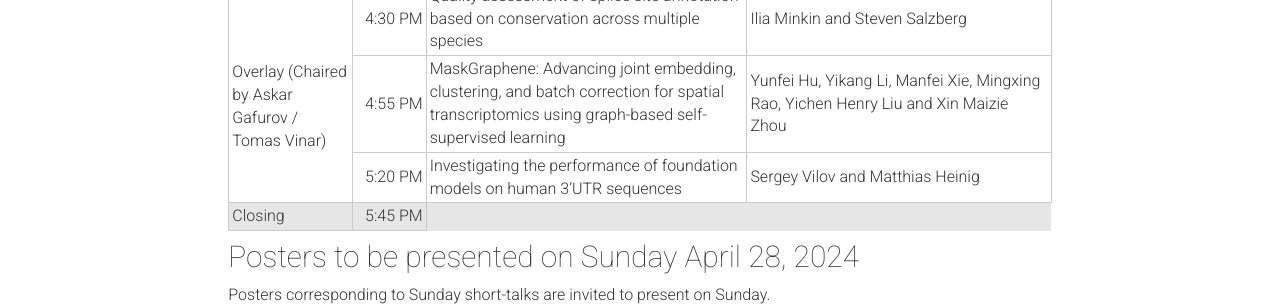
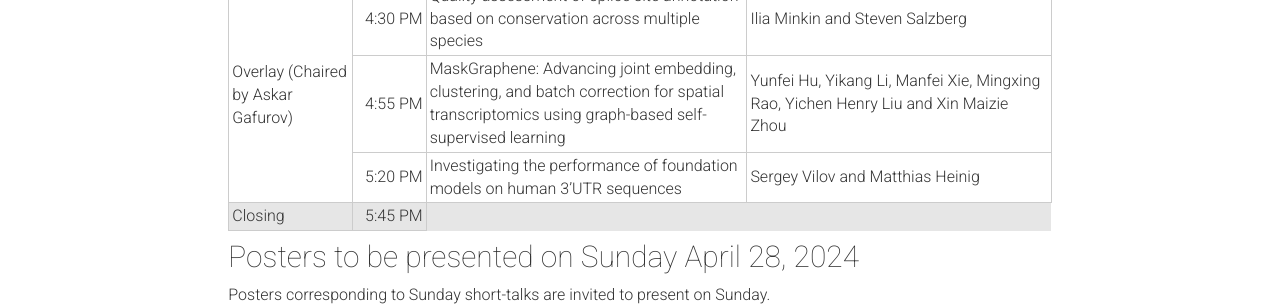
Before and after one commit to recomb-seq/recomb-seq.github.io, a Jekyll site: the page built from schedule.html, in a window 1280 px wide and 900 px high, scrolled down 3348 px. Shown: the part 198-504 px from the top of the window. Built offline with Jekyll 4.4.1, drawn with Linux system fonts in a browser that asks for light colours; nearby versions of some CDN libraries; comment, search, counter and statistics services are not loaded.

Commit message:
update chair

```diff
--- a/_includes/schedule2024.html
+++ b/_includes/schedule2024.html
@@ -279,7 +279,7 @@
             </tr>
             <tr style="height:21px;">
                 <td style="border:1px solid rgb(204, 204, 204);font-size:12pt;overflow-wrap:break-word;overflow:hidden;padding:2px 3px;vertical-align:middle;white-space:normal;" colspan="1" rowspan="3" data-sheets-value="{&quot;1&quot;:2,&quot;2&quot;:&quot;Overlay&quot;}">
-                    <div style="max-height:63px;"><span>Overlay (Chaired by Askar Gafurov / Tomas Vinar)</span></div>
+                    <div style="max-height:63px;"><span>Overlay (Chaired by Askar Gafurov)</span></div>
                 </td>
                 <td style="border:1px solid rgb(204, 204, 204);font-size:12pt;overflow-wrap:break-word;overflow:hidden;padding:2px 3px;text-align:right;vertical-align:middle;white-space:normal;" data-sheets-value="{&quot;1&quot;:3,&quot;3&quot;:0.6875}" data-sheets-numberformat="{&quot;1&quot;:6,&quot;2&quot;:&quot;h:mm am/pm&quot;,&quot;3&quot;:1}">4:30 PM</td>
                 <td style="border:1px solid rgb(204, 204, 204);font-size:12pt;overflow-wrap:break-word;overflow:hidden;padding:2px 3px;vertical-align:middle;white-space:normal;" data-sheets-value="{&quot;1&quot;:2,&quot;2&quot;:&quot;Quality assessment of splice site annotation based on conservation across multiple species&quot;}" data-sheets-numberformat="{&quot;1&quot;:6,&quot;2&quot;:&quot;h\&quot;:\&quot;mm\&quot; \&quot;am/pm&quot;,&quot;3&quot;:1}">Quality assessment of splice site annotation based on conservation across multiple species</td>
```
